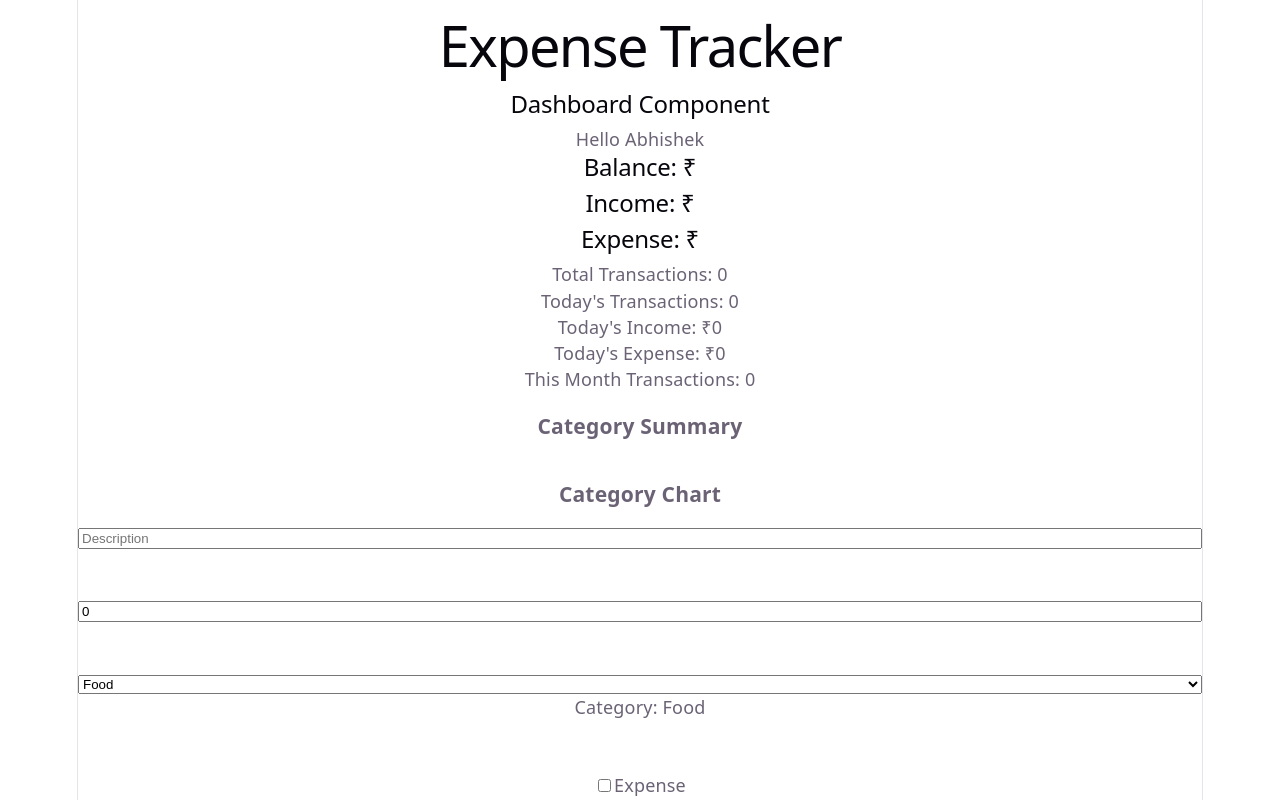
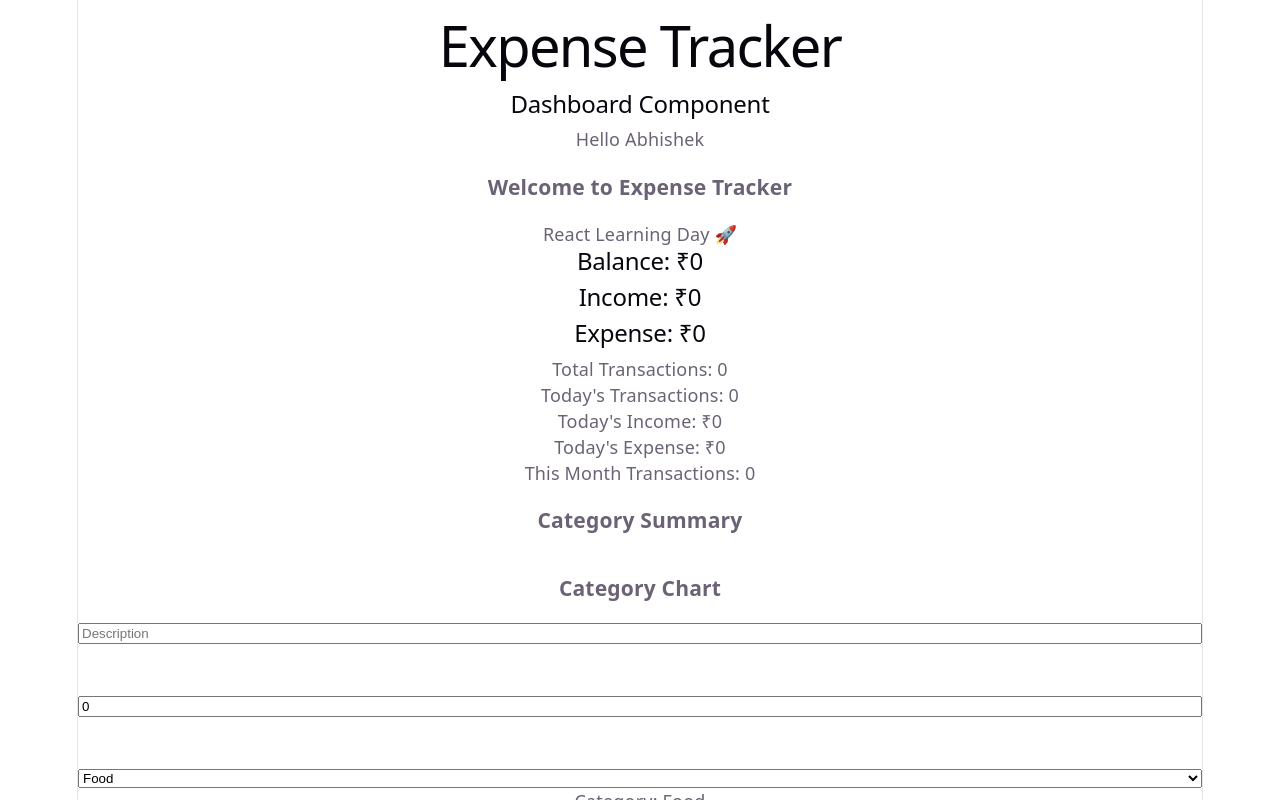
Before and after one commit to abhi12012/expense-tracker-react, a React (Vite) app in the folder expense-tracker-react/: page / in a window 1280 px wide. Shown: the top 800 px of the page. Built offline with nearby package versions, Linux system fonts and the light colour scheme.

Commit message:
Add children props support

```diff
--- a/expense-tracker-react/src/App.jsx
+++ b/expense-tracker-react/src/App.jsx
@@ -262,7 +262,19 @@ if (sortBy === "high") {
     <>
       <h1>Expense Tracker</h1>
 
-      <Dashboard name="Abhishek" />
+
+
+      <Dashboard
+  name="Abhishek"
+  balance={balance}
+  income={income}
+  expense={expense}
+>
+  <h3>Welcome to Expense Tracker</h3>
+  <p>React Learning Day 🚀</p>
+</Dashboard>
+
+
 
 
       <p>Total Transactions: {transactions.length}</p>
--- a/expense-tracker-react/src/components/Dashboard.jsx
+++ b/expense-tracker-react/src/components/Dashboard.jsx
@@ -1,13 +1,15 @@
-function Dashboard({ name, balance, income, expense }) {
+function Dashboard({ name, balance, income, expense, children }) {
   return (
     <>
       <h2>Dashboard Component</h2>
 
       <p>Hello {name}</p>
+      {children}
 
 <h2>Balance: ₹{balance}</h2>
 <h2>Income: ₹{income}</h2>
 <h2>Expense: ₹{expense}</h2>
+
     </>
   );
 }
```
